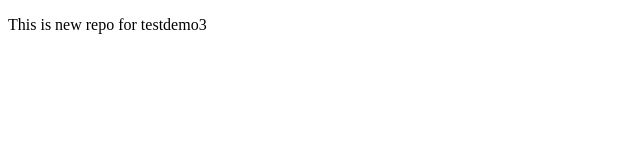
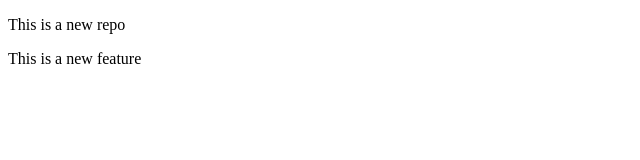
Before and after one commit to engineervikas/testdemo3, a plain HTML site: page index.html in a window 1280 px wide. Shown: the whole page, without its empty margins (0-640 px from the left). Drawn offline with Linux system fonts and the light colour scheme.

Commit message:
Add new feature

```diff
--- a/index.html
+++ b/index.html
@@ -6,6 +6,7 @@
     <title>Document New</title>
   </head>
   <body>
-    <p>This is new repo for testdemo3</p>
+    <p>This is a new repo</p>
+    <p>This is a new feature</p>
   </body>
 </html>
```
